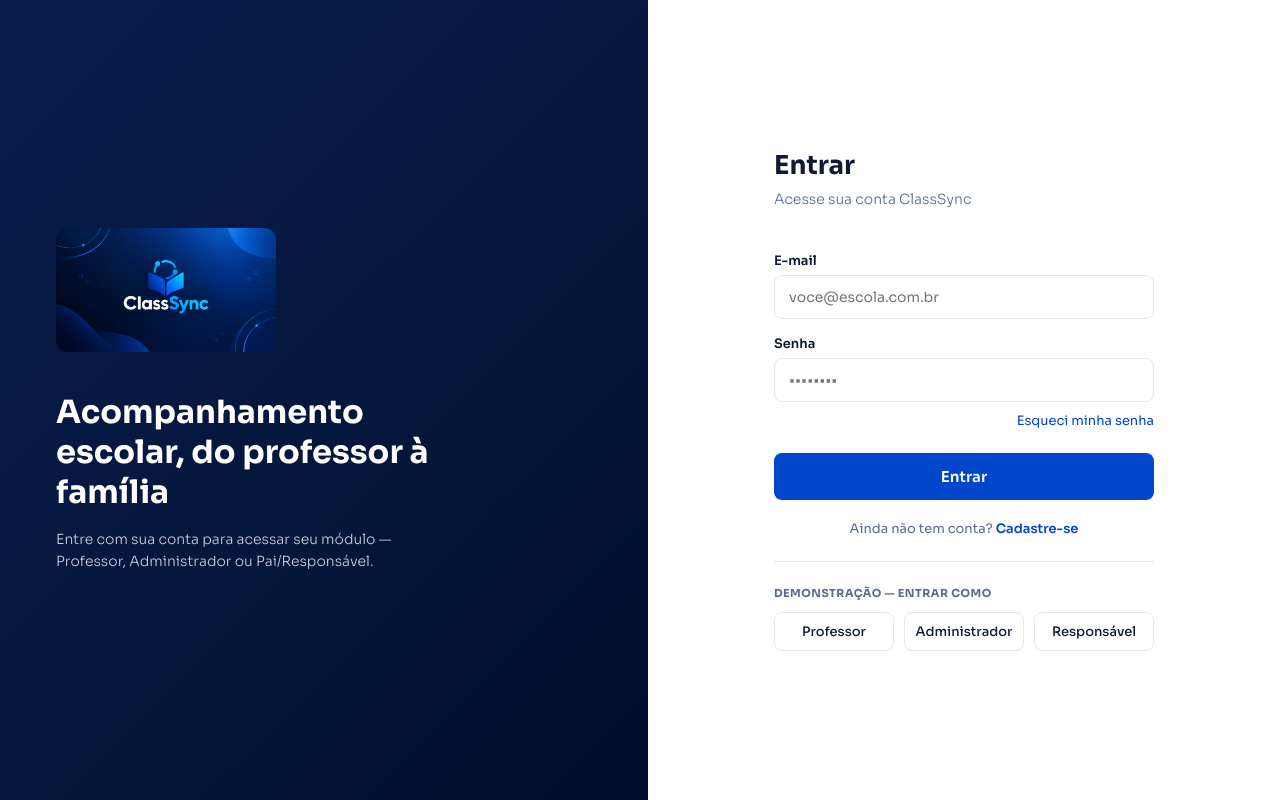
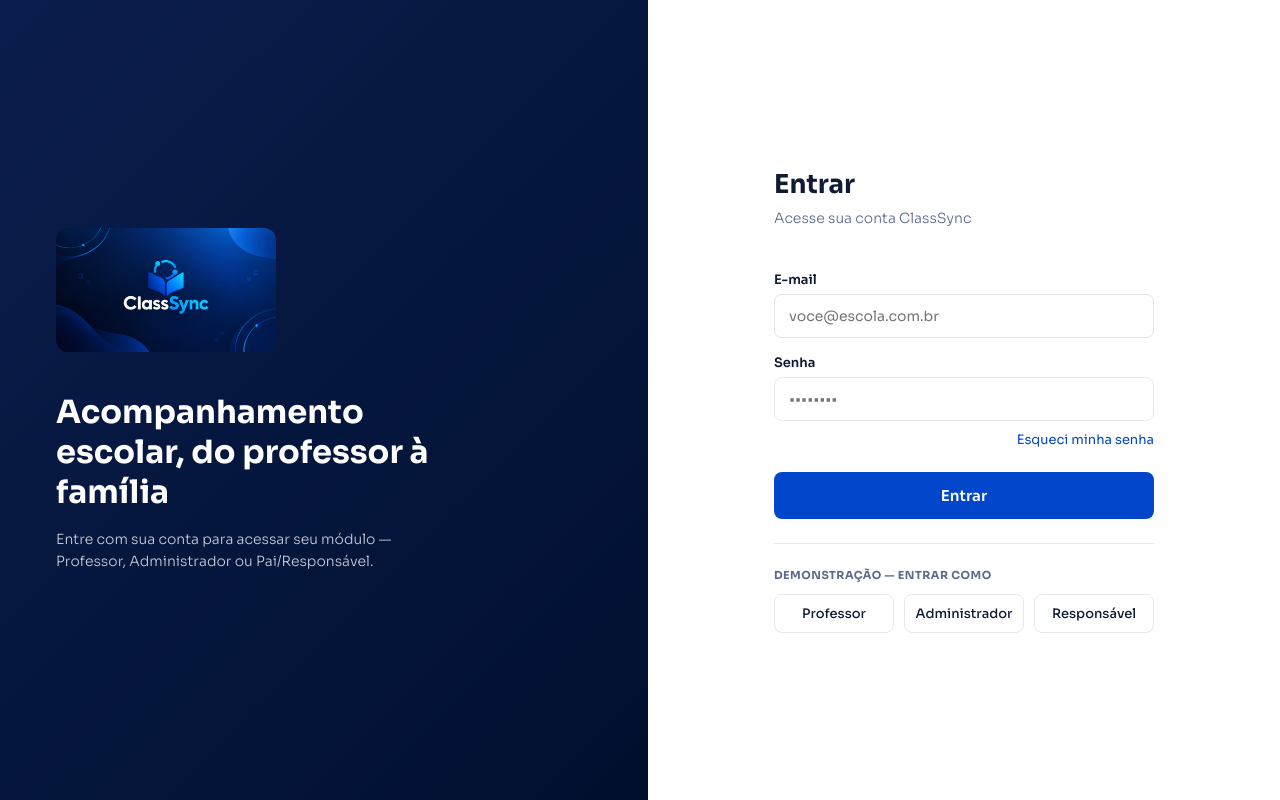
Before and after one commit to 2026-2-NADS2/Projeto17, a React app in the folder src/Entrega 1/Frontend/: page /entrar in a window 1280 px wide. Built offline with nearby package versions, Linux system fonts and the light colour scheme; the HTML template or start-up script is replaced by a standard one.

Commit message:
fix: remove rota publica de cadastro, sera reaproveitada dentro do dashboard admin

```diff
--- a/src/Entrega 1/Frontend/src/App.jsx
+++ b/src/Entrega 1/Frontend/src/App.jsx
@@ -3,7 +3,6 @@ import LayoutPublico from './components/LayoutPublico/LayoutPublico';
 import Home from './pages/Home/Home';
 import NotFound from './pages/NotFound/NotFound';
 import Login from './pages/Login/Login';
-import Cadastro from './pages/Cadastro/Cadastro';
 import DashboardProfessor from './pages/DashboardProfessor/DashboardProfessor';
 import DashboardAdmin from './pages/DashboardAdmin/DashboardAdmin';
 
@@ -13,7 +12,6 @@ function App() {
       <Routes>
         <Route element={<LayoutPublico />}>
           <Route path="/" element={<Home />} />
-          <Route path="/cadastro" element={<Cadastro />} />
           <Route path="*" element={<NotFound />} />
         </Route>
 
--- a/src/Entrega 1/Frontend/src/pages/Login/Login.jsx
+++ b/src/Entrega 1/Frontend/src/pages/Login/Login.jsx
@@ -77,10 +77,6 @@ function Login() {
             <button type="submit" className="login-btn-entrar">Entrar</button>
           </form>
 
-          <p className="login-cadastro">
-            Ainda não tem conta? <Link to="/cadastro">Cadastre-se</Link>
-          </p>
-
           <hr className="login-linha" />
 
           <p className="login-demo-titulo">DEMONSTRAÇÃO — ENTRAR COMO</p>
```
